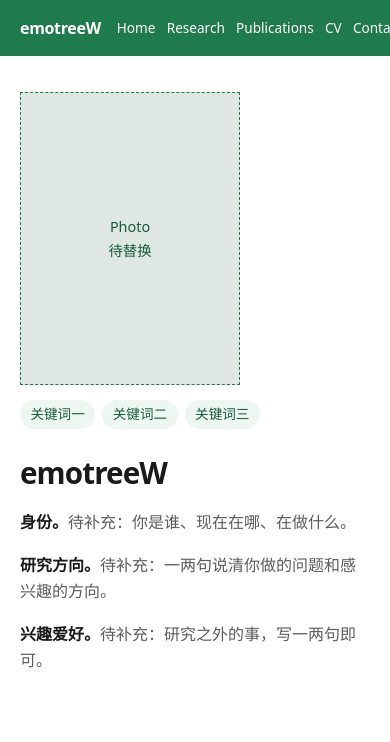
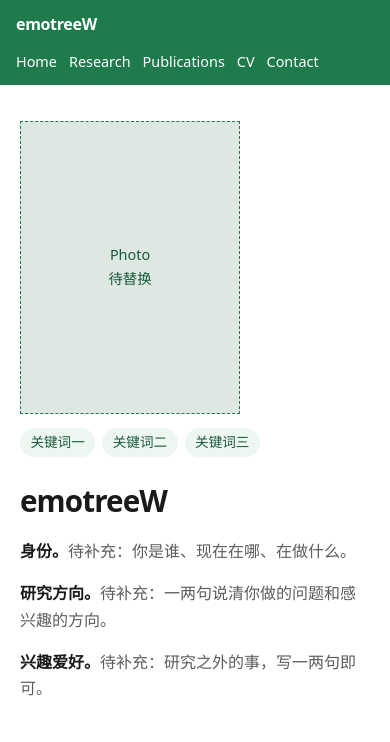
Before and after one commit to emotreeW/emotreew.github.io, a plain HTML site: page index.html in a window 390 px wide. Shown: the top 742 px of the page. Drawn offline with Linux system fonts and the light colour scheme.

Commit message:
Make the green navigation wrap on small screens.

```diff
--- a/index.html
+++ b/index.html
@@ -29,19 +29,18 @@
       position: sticky;
       top: 0;
       z-index: 10;
-      height: var(--nav-h);
       background: var(--green);
       color: #fff;
     }
     .nav-inner {
       max-width: 960px;
-      height: 100%;
       margin: 0 auto;
-      padding: 0 1.25rem;
+      padding: 0.85rem 1.25rem;
       display: flex;
       align-items: center;
       justify-content: space-between;
-      gap: 1rem;
+      gap: 0.75rem 1rem;
+      flex-wrap: wrap;
     }
     .nav a {
       color: #fff;
@@ -61,7 +60,7 @@
     main { max-width: 960px; margin: 0 auto; padding: 0 1.25rem 4rem; }
 
     section {
-      scroll-margin-top: var(--nav-h);
+      scroll-margin-top: 5.5rem;
       padding-top: 2rem;
     }
     section h2 {
@@ -125,12 +124,18 @@
     }
 
     @media (max-width: 720px) {
-      .nav-links { gap: 0.7rem; font-size: 0.85rem; }
+      .nav-inner { padding: 0.7rem 1rem; }
+      .nav-links {
+        width: 100%;
+        gap: 0.75rem;
+        font-size: 0.9rem;
+      }
       .hero {
         grid-template-columns: 1fr;
         gap: 1.25rem;
       }
       .photo { max-width: 220px; }
+      section { scroll-margin-top: 6.5rem; }
     }
   </style>
 </head>
```
